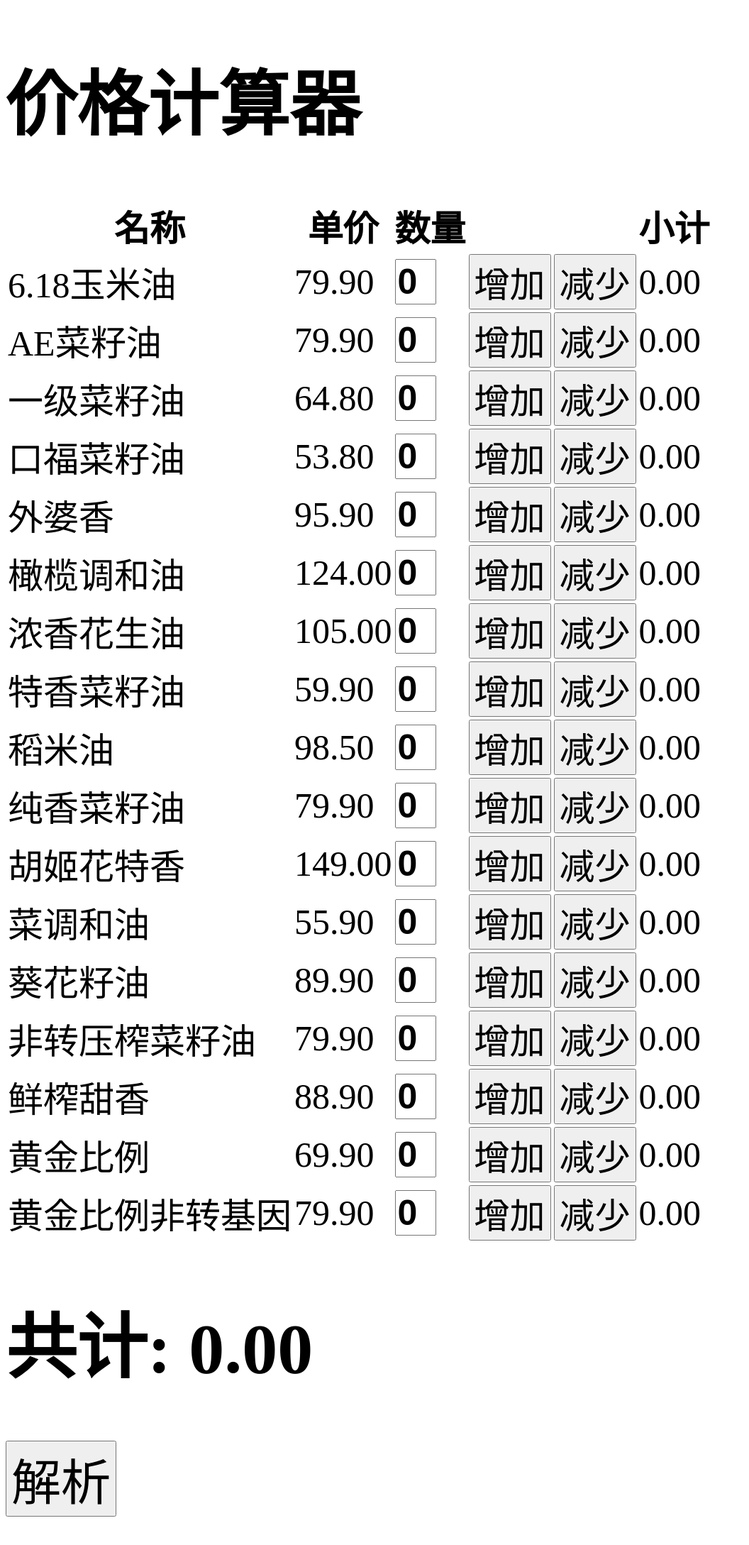
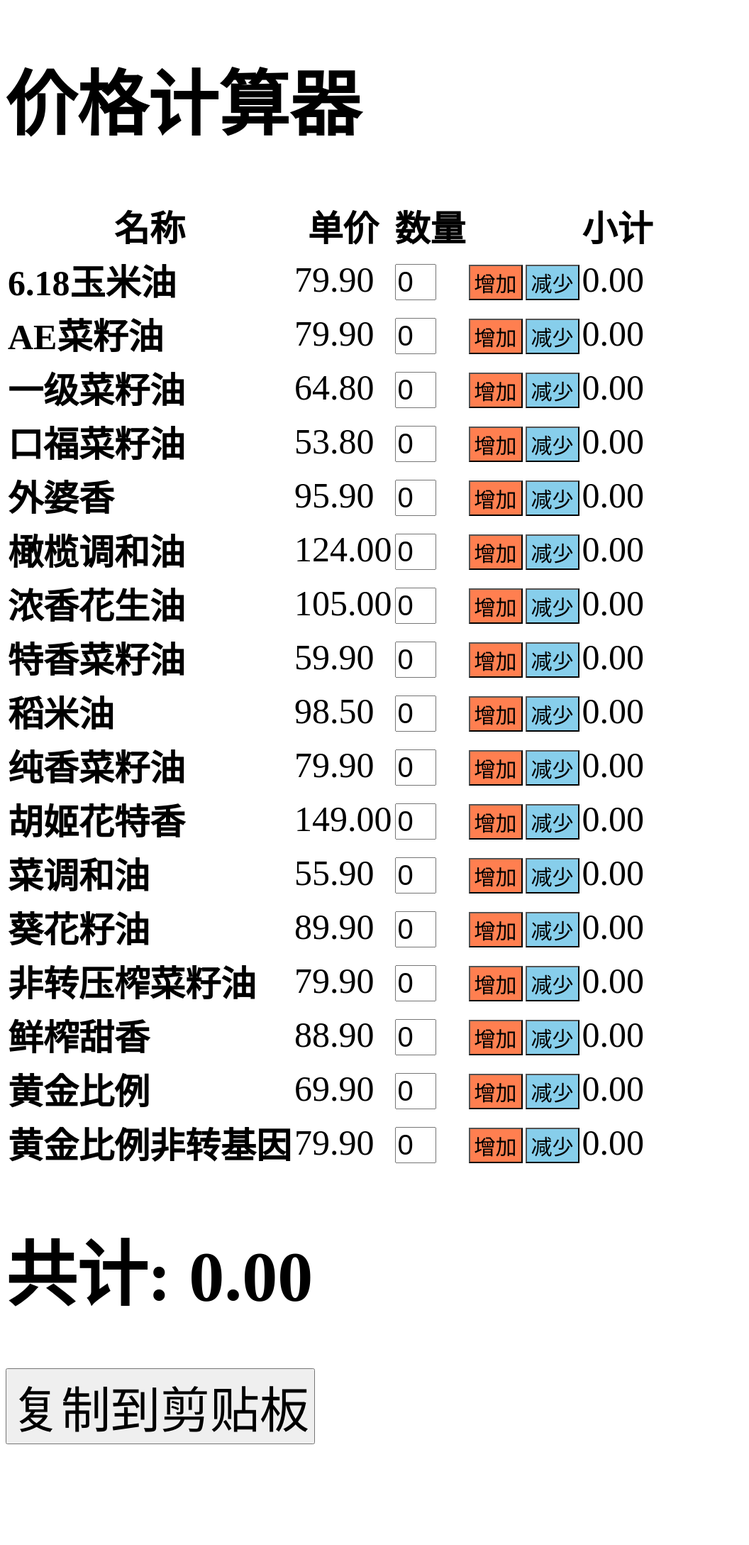
Before and after one commit to junhao-ray/Store-Calculator, a Django app: page /store/ in a window 1280 px wide. Shown: the whole page at 71% size, without its empty margins (0-1056 px from the left). After the commit the page ends 2035 px from the top, so only its background shows below. Run offline with Django 5.2, Linux system fonts and the light colour scheme; data comes from the database, SQL or seed files in the repository; both versions use the stored data as it was after the commit.

Commit message:
style improvement

```diff
--- a/Calculator/templates/Calculator/index.html
+++ b/Calculator/templates/Calculator/index.html
@@ -21,17 +21,17 @@
     <tbody>
     {% for commodity in commodity_list %}
         <tr style="font-size: 50px">
-            <td>{{ commodity.name }}</td>
+            <td style="font-weight: bold">{{ commodity.name }}</td>
             <td>{{ commodity.price }}</td>
             <td>
-                <input style="width: 50px;font-size: 50px; font-weight: bold" class="quantity-input" type="number" name="quantity" value="0" id="quantity_{{ forloop.counter }}">
+                <input style="width: 50px;font-size: 40px" class="quantity-input" type="number" name="quantity" value="0" id="quantity_{{ forloop.counter }}">
             </td>
             <td>
-                <button style="font-size: 50px" onclick=increaseQuantity({{ forloop.counter }})>增加</button>
+                <button style="font-size: 30px; background-color: coral" onclick=increaseQuantity({{ forloop.counter }})>增加</button>
             </td>
 
             <td>
-                <button style="font-size: 50px" onclick=decreaseQuantity({{ forloop.counter }})>减少</button>
+                <button style="font-size: 30px; background-color: skyblue" onclick=decreaseQuantity({{ forloop.counter }})>减少</button>
             </td>
             <td id="total_{{ forloop.counter }}">0.00</td>
         </tr>
@@ -41,12 +41,27 @@
 <div>
     <h1 style="font-size: 100px">共计: <span id="totalPrice">0.00</span></h1>
 
-    <button style="font-size: 70px" onclick=generate_detail()>解析</button>
+{#    <button style="font-size: 70px" onclick=generate_detail()>解析</button>#}
+    <button style="font-size: 70px" onclick=copt_to_clipboard()>复制到剪贴板</button>
+
     <p style="font-size: 40px" id="detail"></p>
 </div>
 
 
 <script>
+
+    function copt_to_clipboard() {
+        let detail = document.getElementById('detail').innerText;
+        let input = document.createElement('input');
+        input.value = detail;
+        document.body.appendChild(input);
+        input.select();
+        document.execCommand('copy');
+        document.body.removeChild(input);
+        generate_detail()
+        alert('已复制到剪贴板');
+    }
+
     let commodityPrices = [
         {% for commodity in commodity_list %}
             {{ commodity.price }},
@@ -79,7 +94,7 @@
         for (let i = 0; i < quantities.length; i++) {
             let quantity = parseInt(quantities[i].value);
             if (quantity > 0) {
-                detail += commodityNames[i] + ' x ' + quantity + '\n';
+                detail += commodityNames[i] + ' x' + quantity + '\n';
             }
         }
         detail += '共计: ' + document.getElementById('totalPrice').innerText;
@@ -91,12 +106,18 @@
         if (parseInt(quantityInput.value) > 0) {
             quantityInput.value = parseInt(quantityInput.value) - 1;
         }
+        if (parseInt(quantityInput.value) === 0) {
+            quantityInput.style.backgroundColor = "white";
+        }
         calculateTotal()
     }
 
     function increaseQuantity(index) {
         let quantityInput = document.getElementById('quantity_' + index);
         quantityInput.value = parseInt(quantityInput.value) + 1;
+        if (parseInt(quantityInput.value) > 0) {
+            quantityInput.style.backgroundColor = "coral";
+        }
         calculateTotal()
     }
 
```
Also changed, not shown: db.sqlite3.
